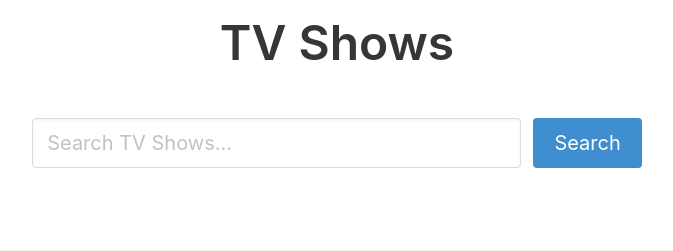
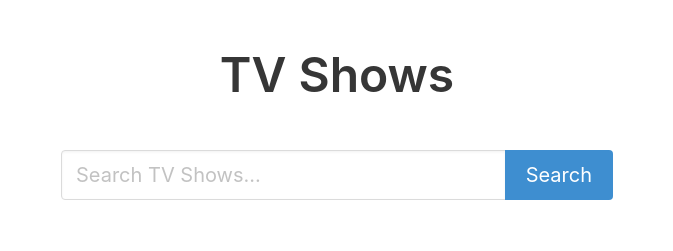
Before and after one commit to MYasin20/API-TV-SEARCH, a plain HTML site: page index.html in a window 1280 px wide. Shown: the whole page, without its empty margins (303-976 px from the left). Drawn offline with nearby package versions, Linux system fonts and the light colour scheme.

Commit message:
added logic for entering empty input

```diff
--- a/index.html
+++ b/index.html
@@ -9,26 +9,23 @@
   <title>API PROJECT</title>
 </head>
 <body>
-  <div class="container m-4 mx-auto">
+  <div class="container">
+    <section class="section">
       <h1 class="title is-1 has-text-centered mb-6 mx-6">TV Shows</h1>
-
       <div class="columns mx-6">
-
         <div class="column is-three-fifths is-offset-one-fifth">
-
-        <div class="field is-grouped">
+          <div class="field has-addons">
             <p class="control is-expanded">
               <input id="search-input" class="input is-medium" type="text" placeholder="Search TV Shows...">
             </p>
-
             <p class="control">
               <button id="button-submit" class="button is-medium is-info">Search</button>
             </p>
           </div>
 
         </div>
-
     </div> <!-- end columns -->
+  </section>
 
     <!-- PAGINATION -->
     <nav id="pagination-container" class="pagination is-centered is-hidden" role="navigation" aria-label="pagination">
--- a/index.js
+++ b/index.js
@@ -65,6 +65,7 @@ const createCard = (imageURL, tvShowName, genre, premiered, tvStatus, origin) =>
 }
 
 const getTvShows = async () => {
+  if(!searchInput.value) return;
   const res = await axios.get(`${base_URL}${searchInput.value}`);
   displayedShows += res.data.length;
 
@@ -133,8 +134,6 @@ const displayPagination = (data) => { // START <<<
   paginationContainer.classList.remove('is-hidden'); // display pagination
   getPaginationNumbers(data);
   setCurrentPage(1);
-
-
 
   //Add Page Number Buttons Event Listener⬇
   const allPaginationNumber = document.querySelectorAll(".pagination-link");
```
Lines whose indentation alone changed are shown as unchanged.
